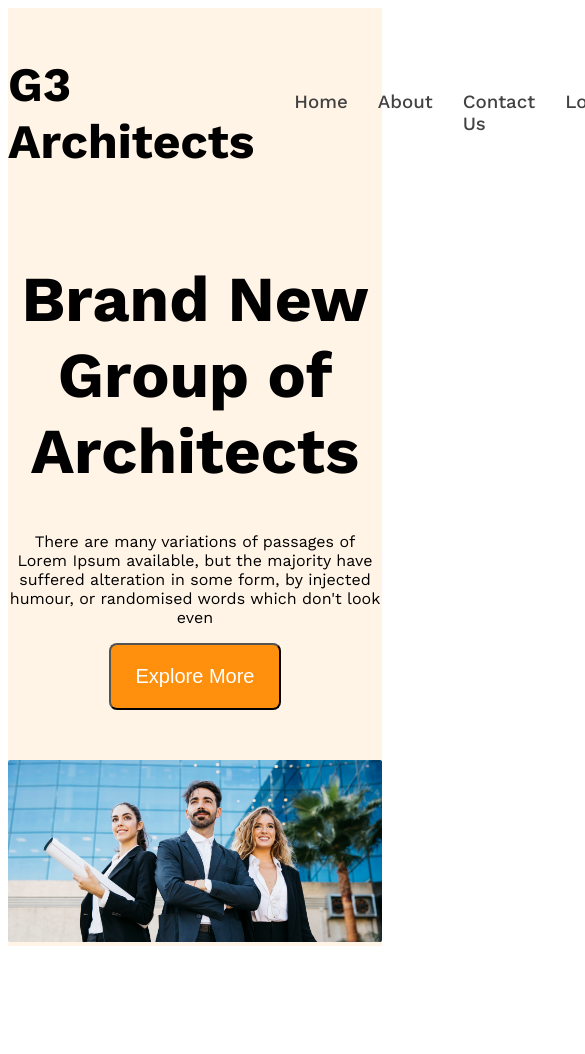
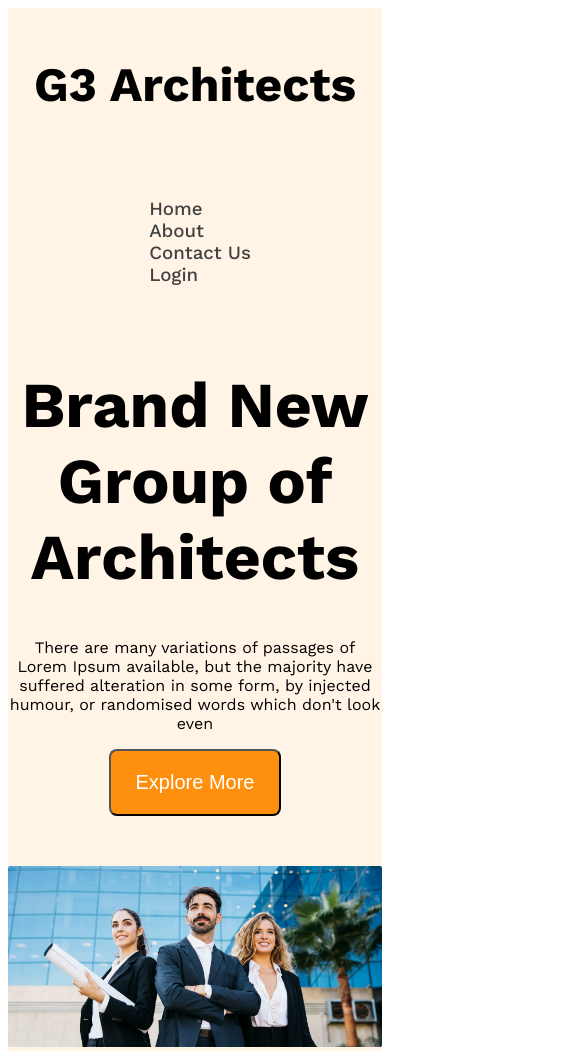
Before and after one commit to sourav98765/G3-Architects, a plain HTML site: page index.html in a window 390 px wide. Shown: the top 1054 px of the page, 585 px wide, since content can reach past the window. Before the commit the page ends 954 px from the top, so only its background shows below. Drawn offline with nearby package versions, Linux system fonts and the light colour scheme.

Commit message:
2st update

```diff
--- a/styles/styles.css
+++ b/styles/styles.css
@@ -68,3 +68,10 @@
   .banner-image{
     width: 100%;
   }
+  /* responsive media query */
+  @media screen and (max-width: 576px) {
+    .navber, .nav-links{
+      flex-direction: column;
+    }
+
+  }
```
